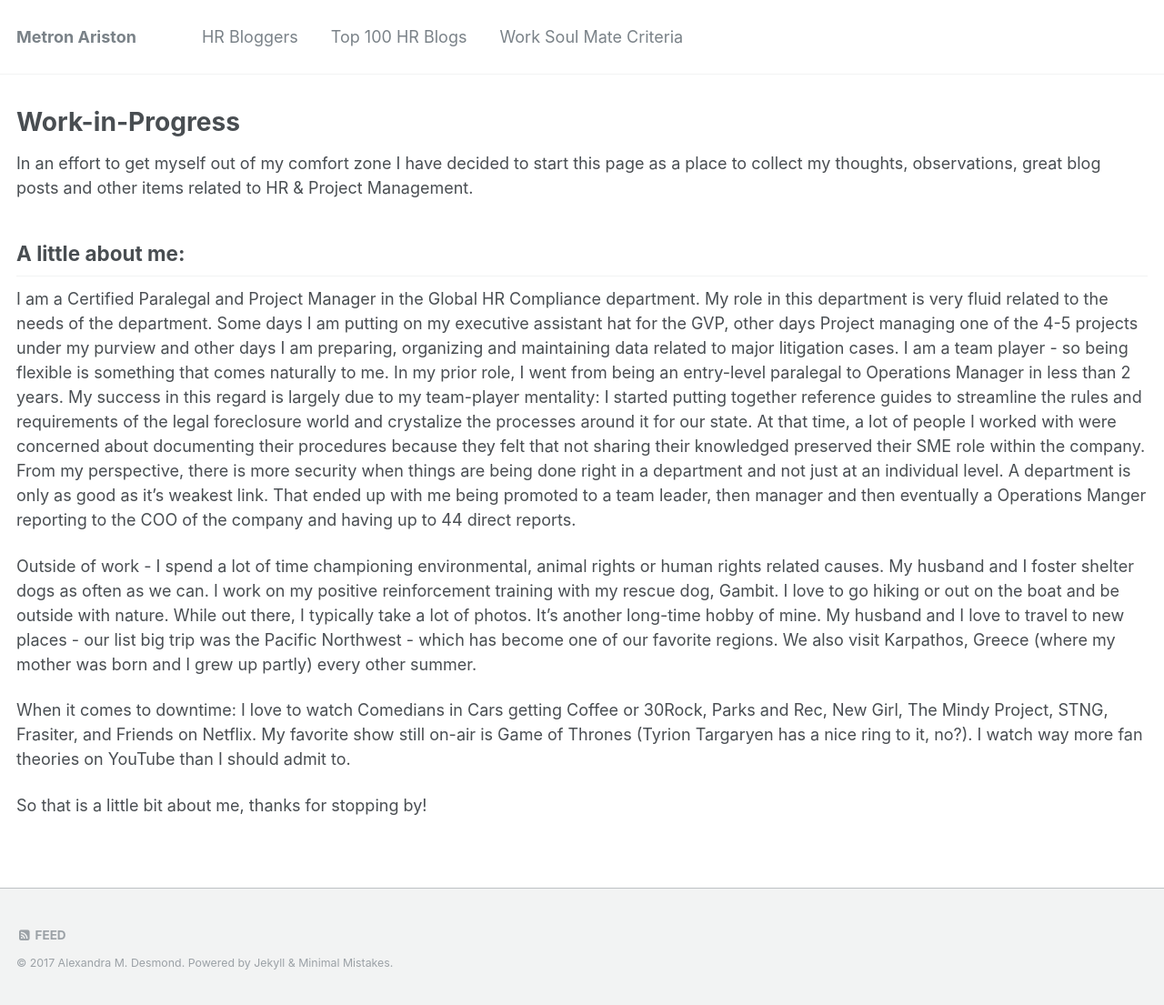
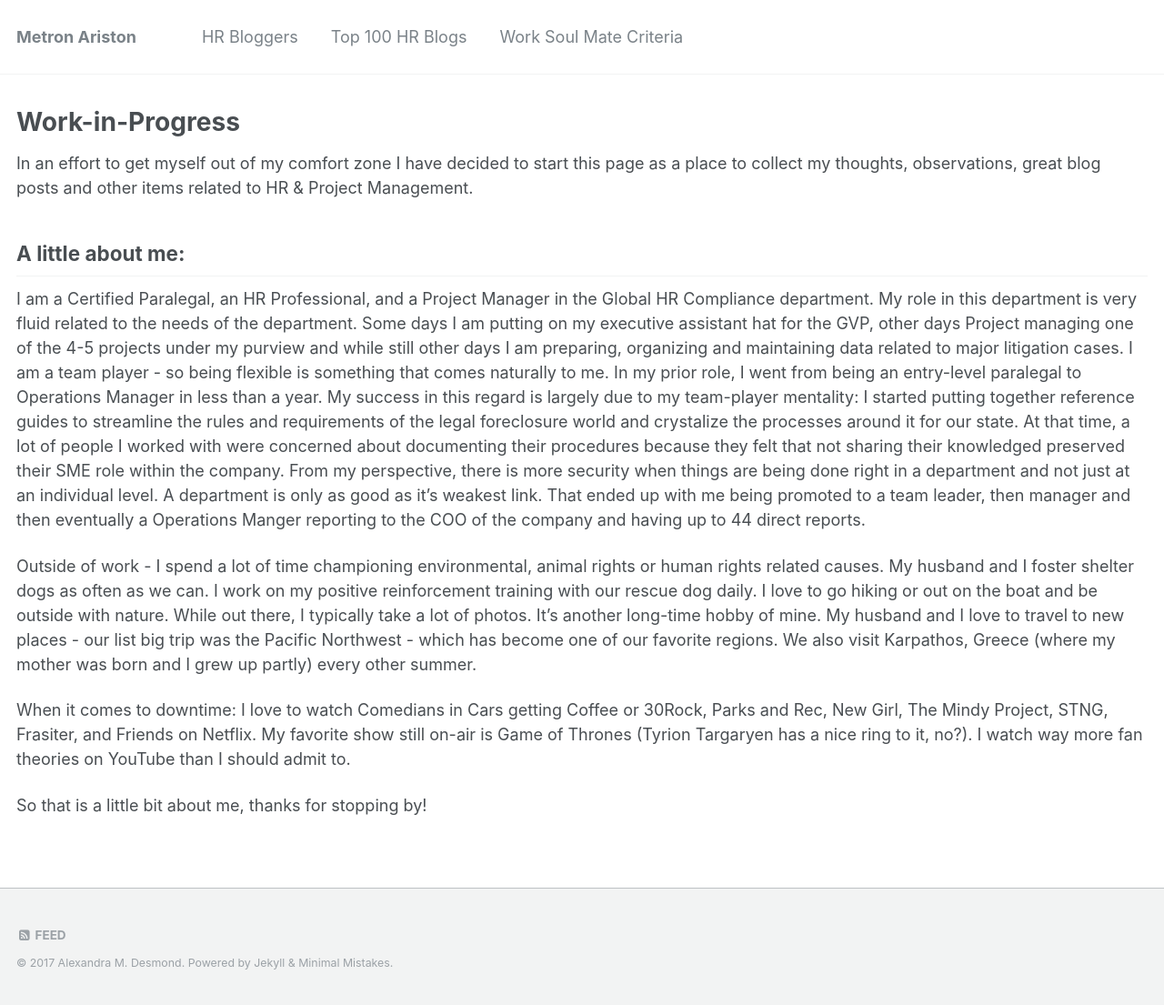
Before and after one commit to firesparks8/firesparks8.github.io, a Jekyll site: the page built from _posts/2016-08-15-First-Post.md, in a window 1280 px wide. Shown: the whole page at 91% size. Built offline with Jekyll 4.4.1, drawn with Linux system fonts in a browser that asks for light colours.

Commit message:
Update 2016-08-15-First-Post.md

```diff
--- a/_posts/2016-08-15-First-Post.md
+++ b/_posts/2016-08-15-First-Post.md
@@ -8,9 +8,9 @@ In an effort to get myself out of my comfort zone I have decided to start this p
 
 ## A little about me:
 
-I am a Certified Paralegal and Project Manager in the Global HR Compliance department. My role in this department is very fluid related to the needs of the department. Some days I am putting on my executive assistant hat for the GVP, other days Project managing one of the 4-5 projects under my purview and other days I am preparing, organizing and maintaining data related to major litigation cases. I am a team player - so being flexible is something that comes naturally to me. In my prior role, I went from being an entry-level paralegal to Operations Manager in less than 2 years. My success in this regard is largely due to my team-player mentality: I started putting together reference guides to streamline the rules and requirements of the legal foreclosure world and crystalize the processes around it for our state. At that time, a lot of people I worked with were concerned about documenting their procedures because they felt that not sharing their knowledged preserved their SME role within the company. From my perspective, there is more security when things are being done right in a department and not just at an individual level. A department is only as good as it's weakest link. That ended up with me being promoted to a team leader, then manager and then eventually a Operations Manger reporting to the COO of the company and having up to 44 direct reports.
+I am a Certified Paralegal, an HR Professional, and a Project Manager in the Global HR Compliance department. My role in this department is very fluid related to the needs of the department. Some days I am putting on my executive assistant hat for the GVP, other days Project managing one of the 4-5 projects under my purview and while still other days I am preparing, organizing and maintaining data related to major litigation cases. I am a team player - so being flexible is something that comes naturally to me. In my prior role, I went from being an entry-level paralegal to Operations Manager in less than a year. My success in this regard is largely due to my team-player mentality: I started putting together reference guides to streamline the rules and requirements of the legal foreclosure world and crystalize the processes around it for our state. At that time, a lot of people I worked with were concerned about documenting their procedures because they felt that not sharing their knowledged preserved their SME role within the company. From my perspective, there is more security when things are being done right in a department and not just at an individual level. A department is only as good as it's weakest link. That ended up with me being promoted to a team leader, then manager and then eventually a Operations Manger reporting to the COO of the company and having up to 44 direct reports.
 
-Outside of work - I spend a lot of time championing environmental, animal rights or human rights related causes.  My husband and I foster shelter dogs as often as we can. I work on my positive reinforcement training with my rescue dog, Gambit. I love to go hiking or out on the boat and be outside with nature. While out there, I typically take a lot of photos. It's another long-time hobby of mine. My husband and I love to travel to new places - our list big trip was the Pacific Northwest - which has become one of our favorite regions. We also visit Karpathos, Greece (where my mother was born and I grew up partly) every other summer.
+Outside of work - I spend a lot of time championing environmental, animal rights or human rights related causes.  My husband and I foster shelter dogs as often as we can. I work on my positive reinforcement training with our rescue dog daily. I love to go hiking or out on the boat and be outside with nature. While out there, I typically take a lot of photos. It's another long-time hobby of mine. My husband and I love to travel to new places - our list big trip was the Pacific Northwest - which has become one of our favorite regions. We also visit Karpathos, Greece (where my mother was born and I grew up partly) every other summer.
 
 When it comes to downtime: I love to watch Comedians in Cars getting Coffee or 30Rock, Parks and Rec, New Girl, The Mindy Project, STNG, Frasiter, and Friends on Netflix. My favorite show still on-air is Game of Thrones (Tyrion Targaryen has a nice ring to it, no?). I watch way more fan theories on YouTube than I should admit to.
 
```
